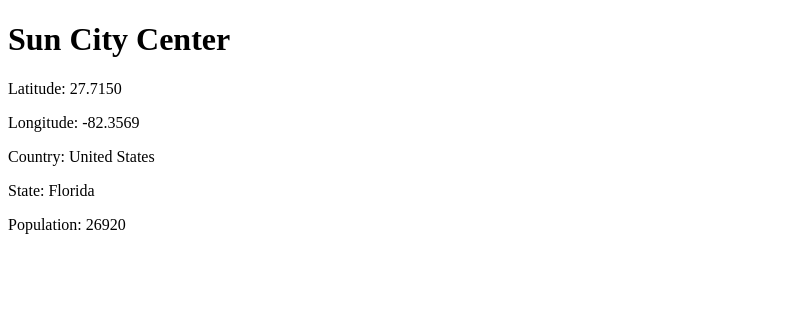
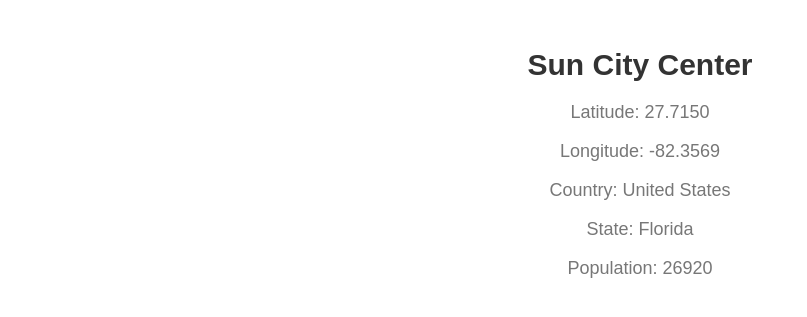
Before and after one commit to Vince0624/Kaibing, a Flask app: a page that uses templates/city_details.html in a window 1280 px wide. Shown: the top 317 px of the page, without its empty margins (0-807 px from the left). Run offline with Flask 3, Linux system fonts and the light colour scheme.

Commit message:
Add files via upload

```diff
--- a/templates/city_details.html
+++ b/templates/city_details.html
@@ -1,7 +1,47 @@
+<!--<!DOCTYPE html>-->
+<!--<html>-->
+<!--<head>-->
+<!--    <title>City Details</title>-->
+<!--</head>-->
+<!--<body>-->
+<!--    {% if city_info %}-->
+<!--        <h1>{{ city_info['city'] }}</h1>-->
+<!--        <p>Latitude: {{ city_info['lat'] }}</p>-->
+<!--        <p>Longitude: {{ city_info['lng'] }}</p>-->
+<!--        <p>Country: {{ city_info['country'] }}</p>-->
+<!--        <p>State: {{ city_info['state'] }}</p>-->
+<!--        <p>Population: {{ city_info['population'] }}</p>-->
+<!--    {% else %}-->
+<!--        <h1>City not found</h1>-->
+<!--    {% endif %}-->
+<!--</body>-->
+<!--</html>-->
+
 <!DOCTYPE html>
 <html>
 <head>
     <title>City Details</title>
+    <style>
+        body {
+            font-family: Arial, sans-serif;
+            text-align: center;
+            padding: 20px;
+        }
+        h1 {
+            font-size: 30px;
+            color: #333;
+        }
+        p {
+            font-size: 18px;
+            color: #777;
+            margin-top: 10px;
+        }
+        .not-found {
+            color: #f00;
+            font-size: 24px;
+            margin-top: 20px;
+        }
+    </style>
 </head>
 <body>
     {% if city_info %}
@@ -12,7 +52,7 @@
         <p>State: {{ city_info['state'] }}</p>
         <p>Population: {{ city_info['population'] }}</p>
     {% else %}
-        <h1>City not found</h1>
+        <h1 class="not-found">City not found</h1>
     {% endif %}
 </body>
 </html>
```
Also changed, not shown: templates/reviews.html (+94 -1 lines).
